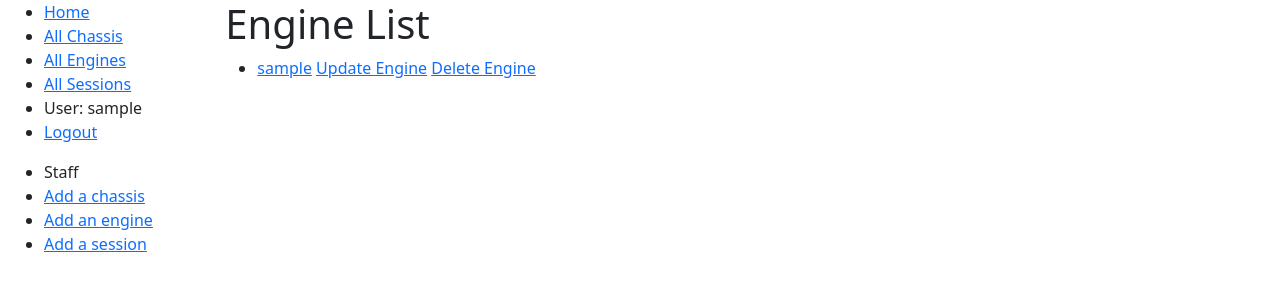
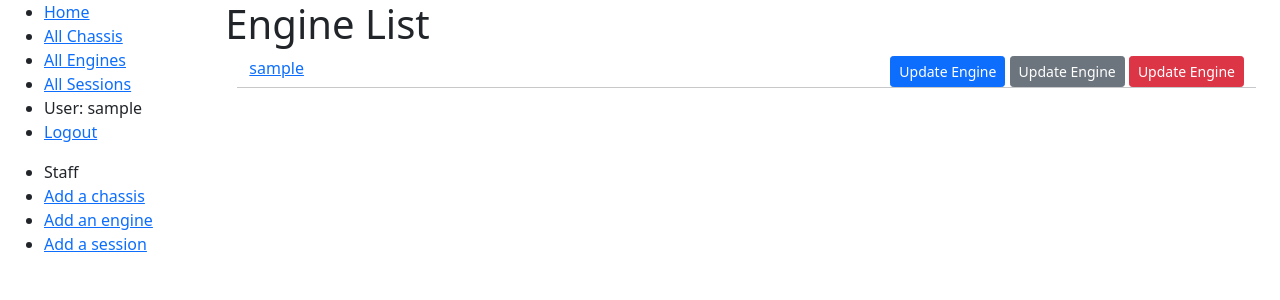
Before and after one commit to monica-shi/karting, a Django app: page /session/engine/ in a window 1280 px wide. Shown: the top 300 px of the page. Run offline with Django 5.2, Linux system fonts and the light colour scheme; a user stored in the database is signed in; tables that the repository leaves empty hold one stand-in row (values such as "Sample post").

Commit message:
added buttons to the chassis list and engine list page

```diff
--- a/session/templates/session/engine_list.html
+++ b/session/templates/session/engine_list.html
@@ -3,18 +3,27 @@
 {% block content %}
   <h1>Engine List</h1>
   {% if engine_list %}
-    <ul>
+    <div class="container-fluid text-left">
       {% for engine in engine_list %}
-      <li>
-        <a href="{{ engine.get_absolute_url }}">{{ engine }}</a>
-        {% if perms.session.change_engine %}
-        <a href="{% url 'engine-update' engine.id %}">Update Engine</a>
-        {% endif %}
-        {% if perms.session.delete_engine %}
-        <a href="{% url 'engine-delete' engine.id %}">Delete Engine</a></li>
-        {% endif %}
+      <div class="row">
+        <div class="col-sm">
+          <a href="{{ engine.get_absolute_url }}">{{ engine }}</a>
+        </div>
+        <div class="col-sm-auto">
+          {% if perms.session.change_engine %}
+            <button type="button" class="btn btn-primary btn-sm" onclick="location.href='{%url 'engine-update' engine.id %}'">Update Engine</button>
+          {% endif %}
+          {% if perms.session.create_engine %}
+            <button type="button" class="btn btn-secondary btn-sm" onclick="location.href='{%url 'engine-clone' engine.id %}'">Update Engine</button>
+          {% endif %}
+          {% if perms.session.delete_engine %}
+            <button type="button" class="btn btn-danger btn-sm" onclick="location.href='{%url 'engine-delete' engine.id %}'">Update Engine</button>
+          {% endif %}
+        </div>
+        <hr>
+      </div>
       {% endfor %}
-    </ul>
+    </div>
   {% else %}
     <p>There are no engines in the database.</p>
   {% endif %}
```
Also changed, not shown: session/templates/session/chassis_list.html (+19 -10 lines).
